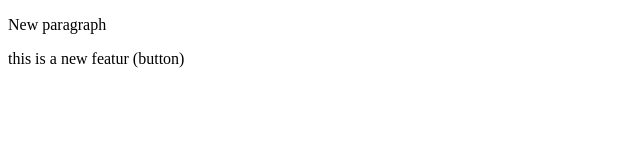
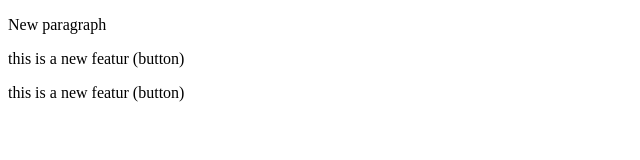
Before and after one commit to AbhishekJonnada/LocalRepo, a plain HTML site: page index.html in a window 1280 px wide. Shown: the whole page, without its empty margins (0-640 px from the left). Drawn offline with Linux system fonts and the light colour scheme.

Commit message:
new Change

```diff
--- a/index.html
+++ b/index.html
@@ -7,6 +7,7 @@
     <title>new Project</title>
     <p>New paragraph</p>
     <p>this is a new featur (button)</p>
+    <p>this is a new featur (button)</p>
 </head>
 <body>
 
```
